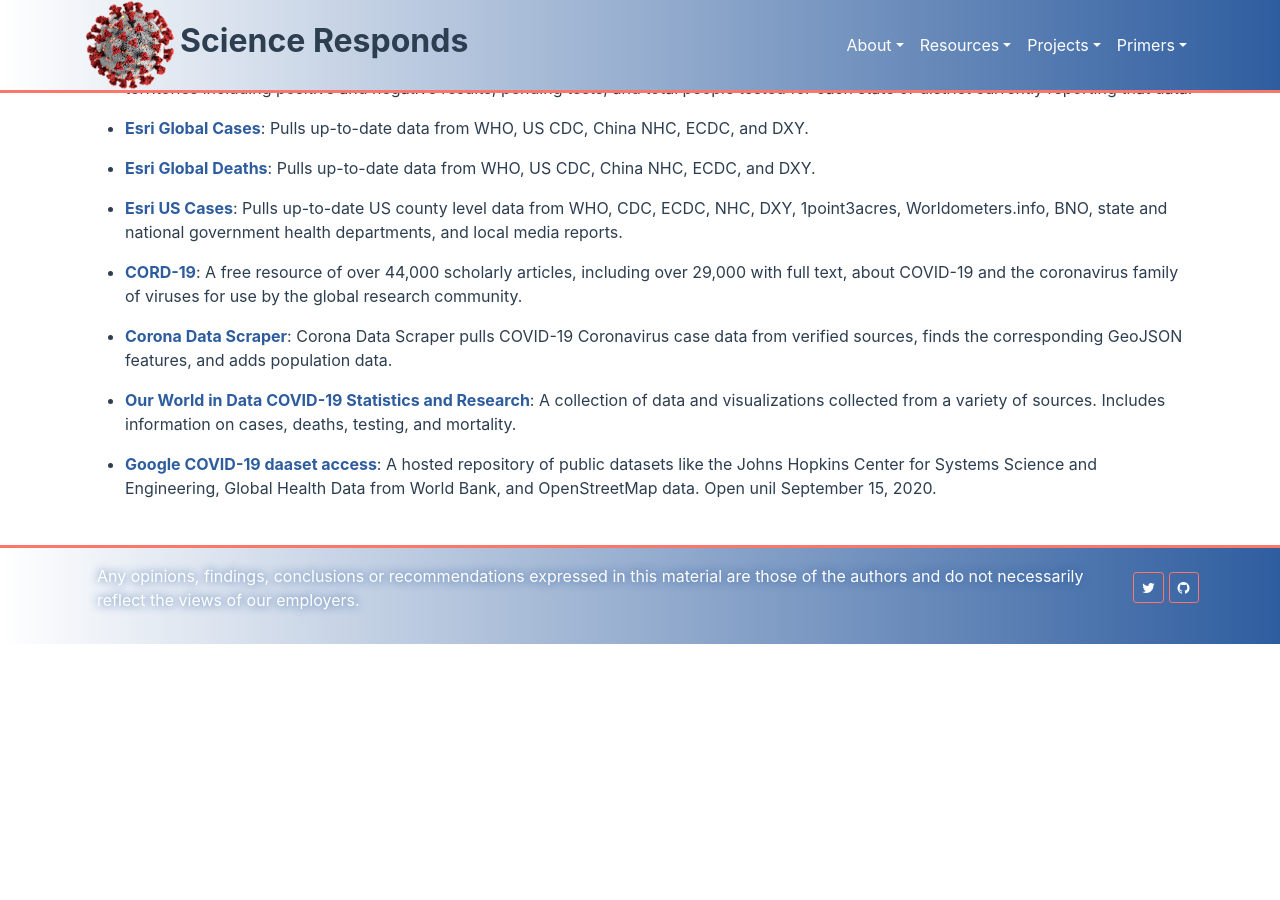
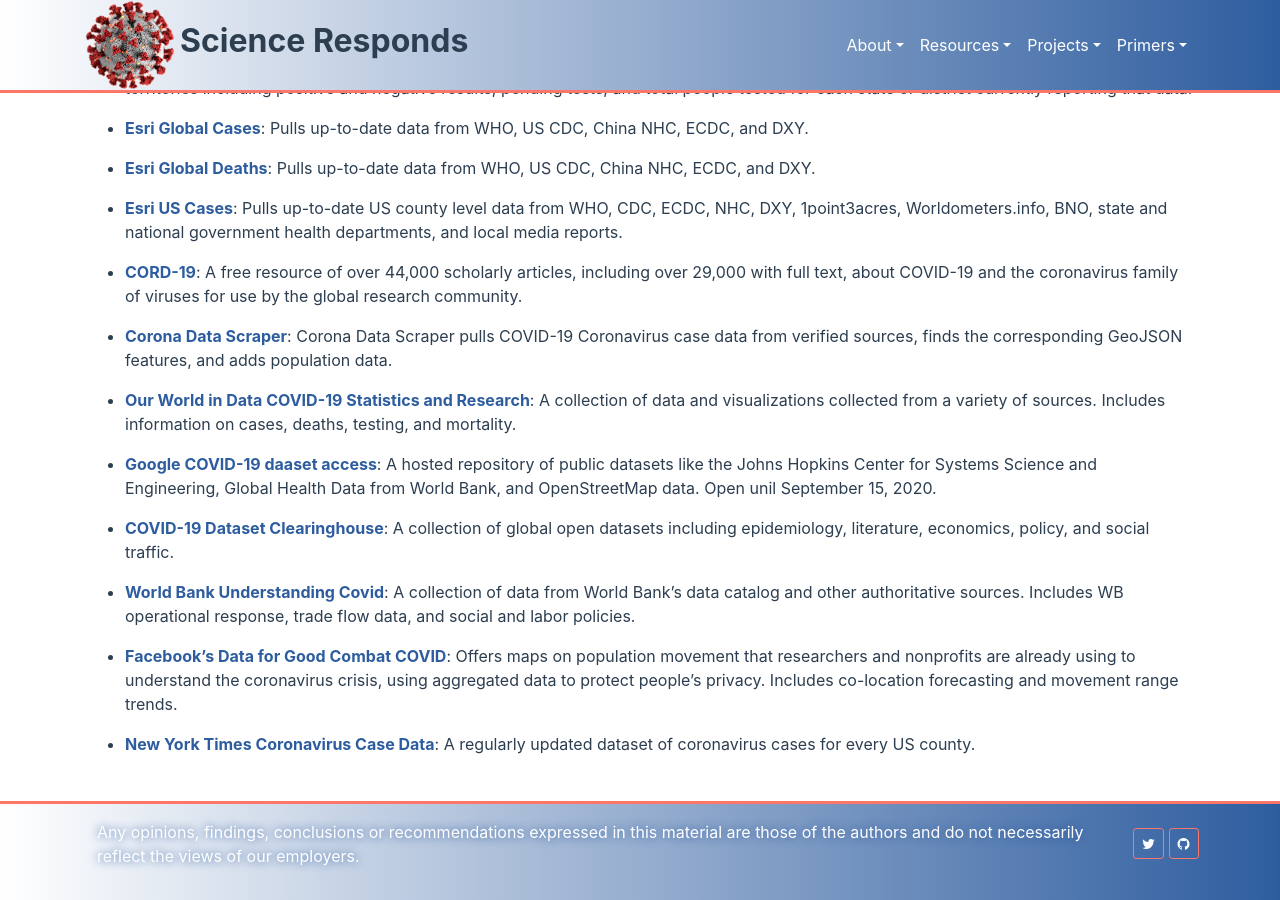
Before and after one commit to science-responds/science-responds.github.io-source, a Jekyll site: the page built from pages/resources/datasets.md, in a window 1280 px wide and 900 px high, scrolled down 601 px. Built offline with Jekyll 4.4.1, drawn with Linux system fonts in a browser that asks for light colours; before the commit the page ends 1245 px from its top, so only the background shows below that.

Commit message:
adding datasets

```diff
--- a/pages/resources/datasets.md
+++ b/pages/resources/datasets.md
@@ -38,3 +38,11 @@ permalink: /resources/datasets
 
 + [**Google COVID-19 daaset access**](https://console.cloud.google.com/marketplace/details/bigquery-public-datasets\
 /covid19-public-data-program?_ga=2.25371005.-1523446672.1585631840): A hosted repository of public datasets like the Johns Hopkins Center for Systems Science and Engineering, Global Health Data from World Bank, and OpenStreetMap data. Open unil September 15, 2020.
+
++ [**COVID-19 Dataset Clearinghouse**](https://asone.ai/polymath/index.php?title=COVID-19_dataset_clearinghouse): A collection of global open datasets including epidemiology, literature, economics, policy, and social traffic.
+
++ [**World Bank Understanding Covid**](http://datatopics.worldbank.org/universal-health-coverage/covid19/): A collection of data from World Bank's data catalog and other authoritative sources. Includes WB operational response, trade flow data, and social and labor policies.
+
++ [**Facebook's Data for Good Combat COVID**](https://about.fb.com/news/2020/04/data-for-good/): Offers maps on population movement that researchers and nonprofits are already using to understand the coronavirus crisis, using aggregated data to protect people’s privacy. Includes co-location forecasting and movement range trends.
+
++ [**New York Times Coronavirus Case Data**](https://www.nytimes.com/article/coronavirus-county-data-us.html): A regularly updated dataset of coronavirus cases for every US county.
```
